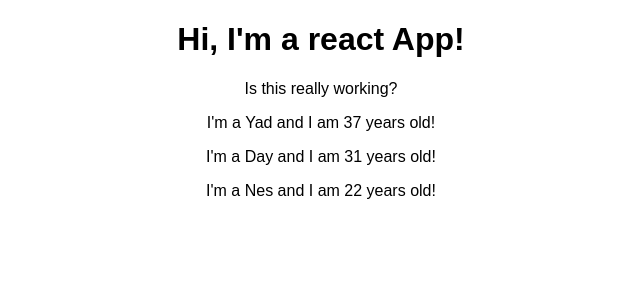
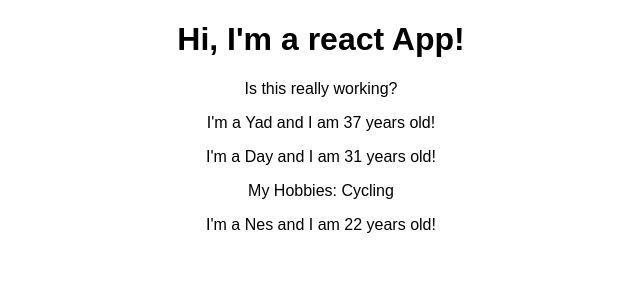
Before and after one commit to yadnyesh/max_react_redux, a React (Create React App) app in the folder react-complete-guide/: page / in a window 1280 px wide. Shown: the top 300 px of the page, without its empty margins (319-959 px from the left). Built offline with nearby package versions, Linux system fonts and the light colour scheme.

Commit message:
Props and Children

```diff
--- a/react-complete-guide/src/Person/Person.js
+++ b/react-complete-guide/src/Person/Person.js
@@ -1,7 +1,11 @@
 import React from 'react';
 
 const person = (props) => {
-  return <p> I'm a {props.name} and I am {props.age} years old!</p>
-}
+  return (
+    <div>
+      <p> I'm a {props.name} and I am {props.age} years old!</p>
+      <p>{props.children}</p>
+    </div>
+)};
 
 export default person;
```
